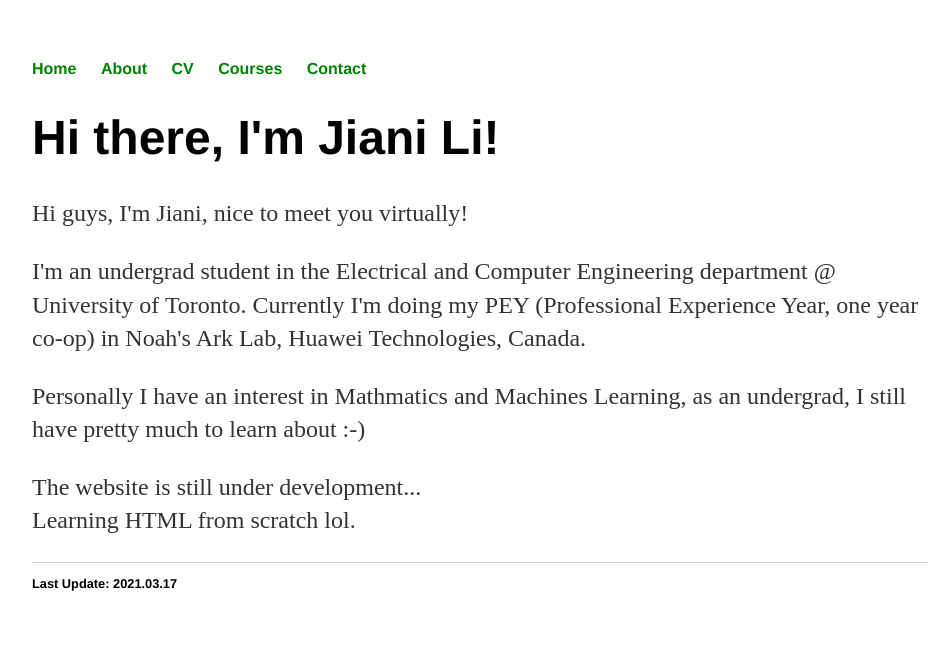
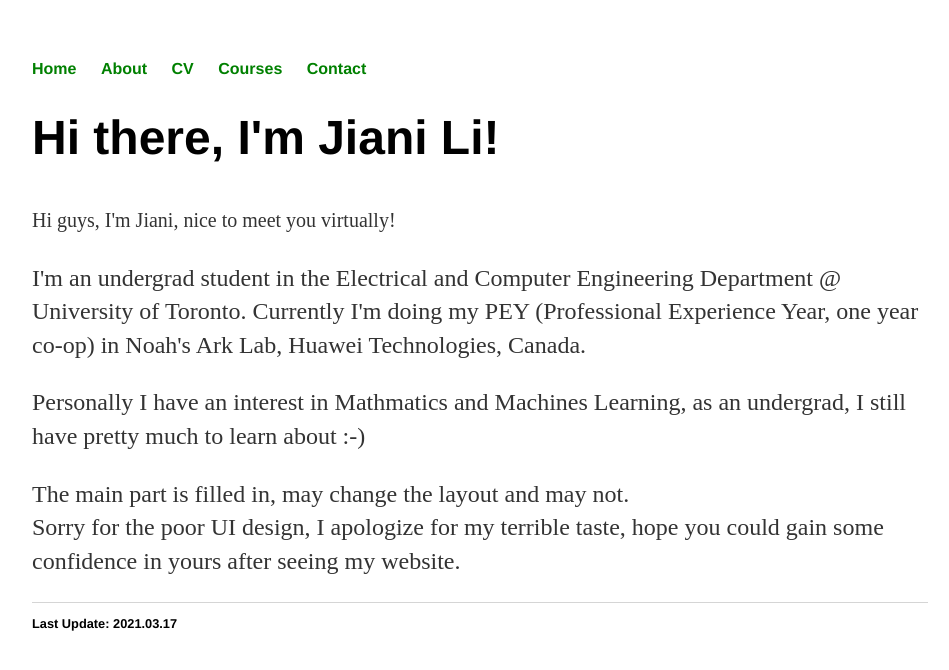
Before and after one commit to ljn1999/ljn1999.github.io, a Jekyll site: the page built from index.html, in a window 1280 px wide. Shown: the top 670 px of the page, without its empty margins (160-1109 px from the left). Built offline with Jekyll 4.4.1, drawn with Linux system fonts in a browser that asks for light colours.

Commit message:
Update index.html

```diff
--- a/index.html
+++ b/index.html
@@ -29,11 +29,11 @@ title: Jiani Li
 	}
         </style>
 	<h1>Hi there, I'm Jiani Li!</h1>
-	<p>Hi guys, I'm Jiani, nice to meet you virtually!
-	<p>I'm an undergrad student in the Electrical and Computer Engineering department @ University of Toronto.
+	<p><sub>Hi guys, I'm Jiani, nice to meet you virtually!
+	<p>I'm an undergrad student in the Electrical and Computer Engineering Department @ University of Toronto.
 	    Currently I'm doing my PEY (Professional Experience Year, one year co-op) in Noah's Ark Lab, Huawei Technologies, Canada.</p>
 	<p>Personally I have an interest in Mathmatics and Machines Learning, as an undergrad, I still have pretty much to learn about :-)</p>
 
-	<p>The website is still under development...
-	<br>Learning HTML from scratch lol.</p>
+	<p>The main part is filled in, may change the layout and may not.
+	<br>Sorry for the poor UI design, I apologize for my terrible taste, hope you could gain some confidence in yours after seeing my website.</sub></p>
 </div><!-- /.blurb -->
```
